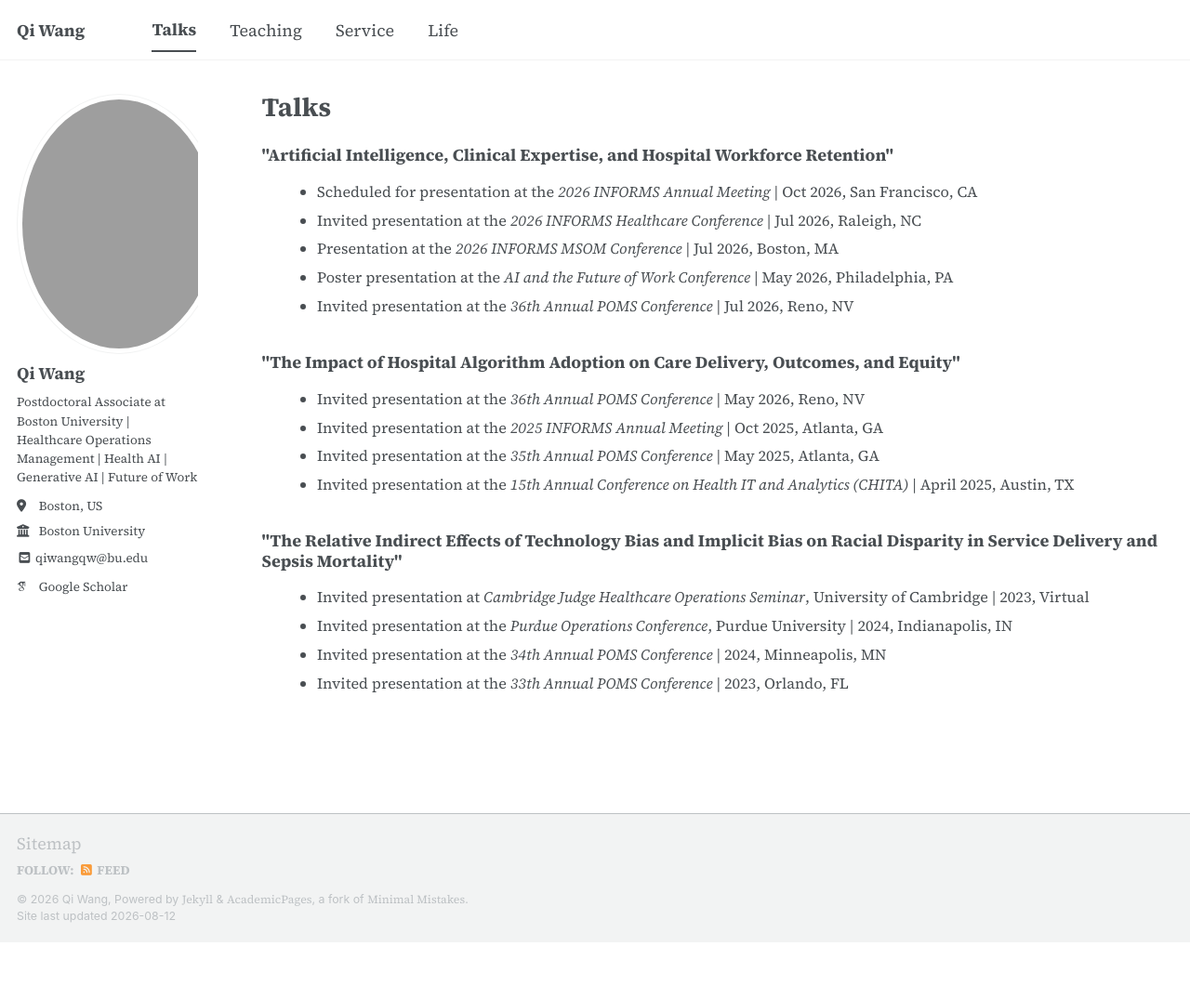
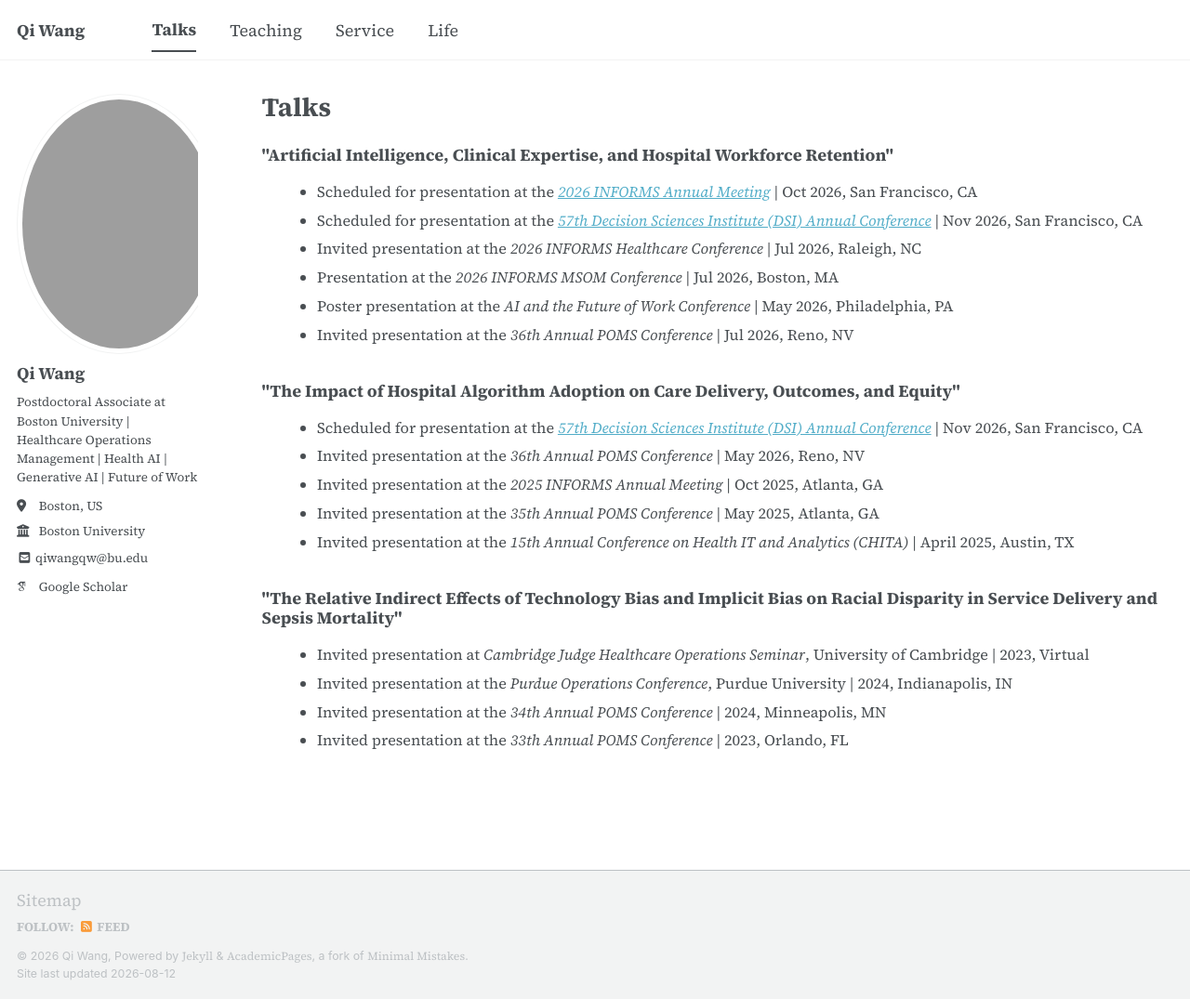
Before and after one commit to qiwang-katherine/qiwang-katherine.github.io, a Jekyll site: the page built from _pages/talks.html, in a window 1280 px wide and 1075 px high. Shown: the whole window at 93% size. Built offline with Jekyll 4.4.1, drawn with Linux system fonts in a browser that asks for light colours; some web fonts are replaced; a script bundle is joined from its source files by our own code; library files that are not in the unit come from our copies.

Commit message:
talks.html

```diff
--- a/_pages/talks.html
+++ b/_pages/talks.html
@@ -10,7 +10,8 @@ author_profile: true
 <h3 class="talk-paper-title">"Artificial Intelligence, Clinical Expertise, and Hospital Workforce Retention"</h3>
 
 <ul class="talk-list">
-  <li>Scheduled for presentation at the <i>2026 INFORMS Annual Meeting</i></a> | Oct 2026, San Francisco, CA</li>
+  <li>Scheduled for presentation at the <a href="https://meetings.informs.org/wordpress/annual/" target="_blank"><i>2026 INFORMS Annual Meeting</i></a> | Oct 2026, San Francisco, CA</li>
+  <li>Scheduled for presentation at the <a href="https://decisionsciences.org/" target="_blank"><i>57th Decision Sciences Institute (DSI) Annual Conference</i></a> | Nov 2026, San Francisco, CA</li>
   <li>Invited presentation at the <i>2026 INFORMS Healthcare Conference</i> | Jul 2026, Raleigh, NC</li>
   <li>Presentation at the <i>2026 INFORMS MSOM Conference</i> | Jul 2026, Boston, MA</li>
   <li>Poster presentation at the <i>AI and the Future of Work Conference</i> | May 2026, Philadelphia, PA</li>
@@ -24,6 +25,7 @@ author_profile: true
 <h3 class="talk-paper-title">"The Impact of Hospital Algorithm Adoption on Care Delivery, Outcomes, and Equity"</h3>
 
 <ul class="talk-list">
+  <li>Scheduled for presentation at the <a href="https://decisionsciences.org/" target="_blank"><i>57th Decision Sciences Institute (DSI) Annual Conference</i></a> | Nov 2026, San Francisco, CA</li>
   <li>Invited presentation at the <i>36th Annual POMS Conference</i> | May 2026, Reno, NV</li>
   <li>Invited presentation at the <i>2025 INFORMS Annual Meeting</i> | Oct 2025, Atlanta, GA</li>
   <li>Invited presentation at the <i>35th Annual POMS Conference</i> | May 2025, Atlanta, GA</li>
```
